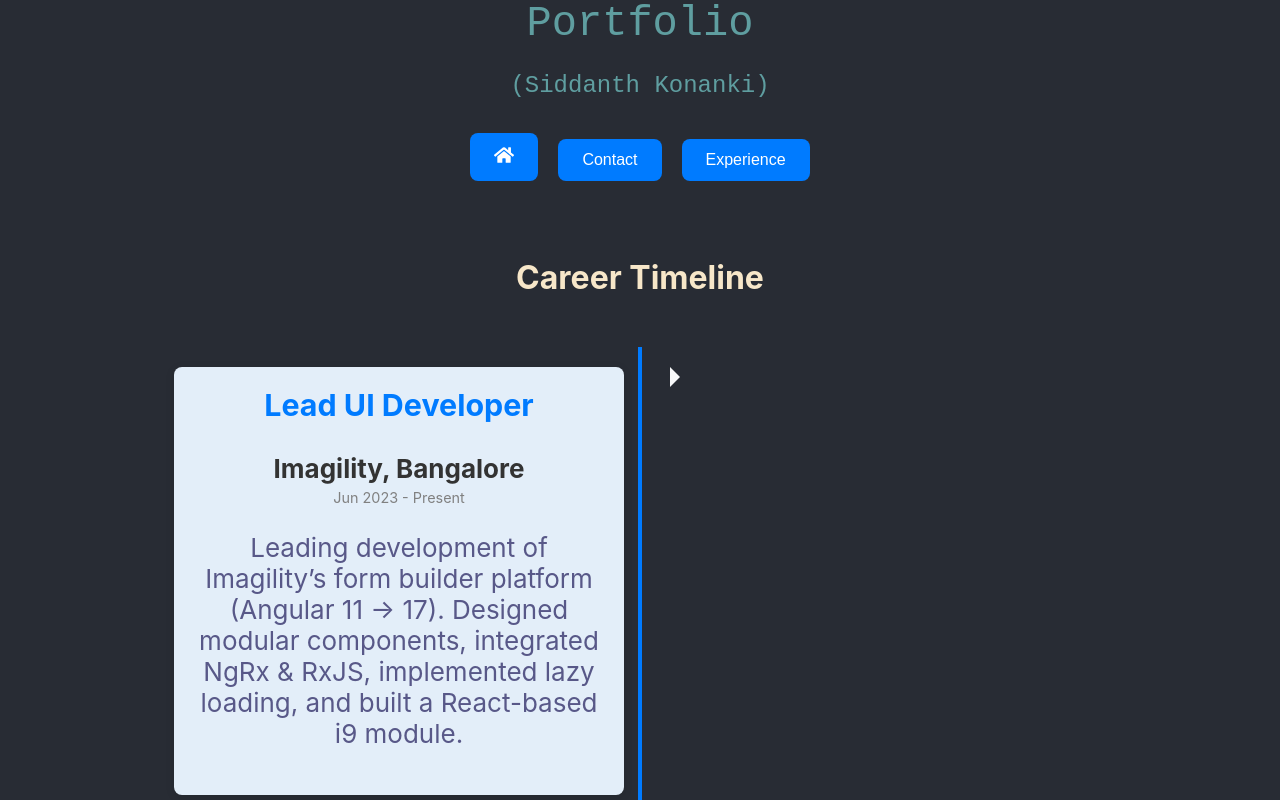
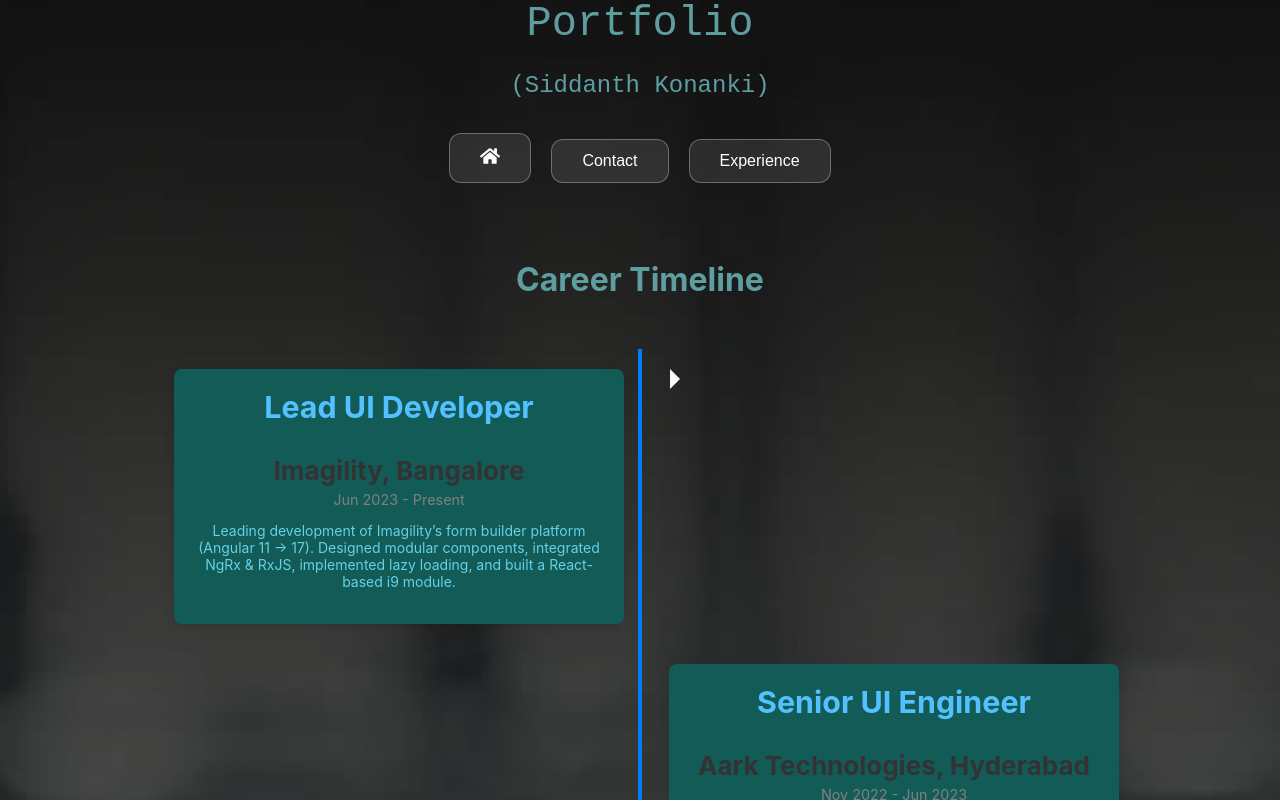
Before and after one commit to siddanth2920/portfolio-siddanth, a React (Create React App) app: page /timeline in a window 1280 px wide. Shown: the top 800 px of the page. Built offline with nearby package versions, Linux system fonts and the light colour scheme.

Commit message:
contact page and css

```diff
--- a/src/App.css
+++ b/src/App.css
@@ -1,4 +1,11 @@
+
 .App {
+  background-image: url('./assets/bgimg2.jpg');
+  background-size: cover;          /* makes image cover entire area */
+  background-position: center;     /* centers the image */
+  background-repeat: no-repeat;    /* prevents tiling */
+  min-height: 100vh;               /* ensures full viewport height */
+  color: white;                    /* optional, if text should be visible */
   text-align: center;
 }
 
@@ -14,7 +21,7 @@
 }
 
 .App-header {
-  background-color: #282c34;
+  /* background-color: #282c34; */
   min-height: 100vh;
   display: flex;
   flex-direction: column;
--- a/src/components/Contact.jsx
+++ b/src/components/Contact.jsx
@@ -1,9 +1,20 @@
-import React from "react";
+import React, { useEffect, useState } from "react";
 import { useNavigate  } from "react-router-dom";
 import { FaHome } from "react-icons/fa";
+import { getContactData } from "../services/apiService";
 
 export default function Contact() {
     const navigate = useNavigate();
+    const [contact, setContact] = useState(null);
+    const [loading, setLoading] = useState(true);
+
+    useEffect(() => {
+      getContactData().then((data) =>{
+       setContact(data);
+       setLoading(false);
+      })
+    })
+    if(loading) return "<p>loading..</p>";
     return (
     <div>
     <div className="button-group">
@@ -11,6 +22,10 @@ export default function Contact() {
     <button onClick={() => navigate("/timeline")}>Timeline</button>
     <button onClick={() => navigate("/experience")}>Experience</button>
   </div>
-    <p>My Contact</p>
+  <div className="contact-container">
+    <p style={{color: "#5f9ea0"}}>Phone: {contact?.phone}</p>
+    <p style={{color: "#5f9ea0"}}>Email: {contact?.email}</p>
+    <p style={{color: "#5f9ea0"}}>Linkedin: {contact?.linkedin}</p>
+    </div>
   </div>)
 }
--- a/src/components/Timeline.css
+++ b/src/components/Timeline.css
@@ -8,7 +8,7 @@
     text-align: center;
     margin-bottom: 50px;
     font-size: 2rem;
-    color: #f7e7c9;
+    color: #5f9ea0;
   }
 
   .timeline {
@@ -43,7 +43,7 @@
 
   .timeline-content {
     padding: 20px;
-    background-color: #e3eef9;
+    background-color: #125b57;
     position: relative;
     right: 36px;
     border-radius: 8px;
@@ -52,7 +52,7 @@
 
   .timeline-content h3 {
     margin-top: 0;
-    color: #007bff;
+    color: #53c1ff;
   }
 
   .timeline-content h4 {
--- a/src/components/Timeline.js
+++ b/src/components/Timeline.js
@@ -35,7 +35,7 @@ import { FaHome } from "react-icons/fa";
               <h3>{item.title}</h3>
               <h4>{item.company}</h4>
               <span className="timeline-duration">{item.duration}</span>
-              <p style={{color:"#585888" }}>{item.description}</p>
+              <p style={{color:"#64d2e6", fontSize: "14px" }}>{item.description}</p>
             </div>
           </div>
         ))}
--- a/src/pages/Home.css
+++ b/src/pages/Home.css
@@ -5,7 +5,7 @@
   .home-container > h1 {
     color: #136868;
   }
-  .button-group button {
+  /* .button-group button {
     margin: 10px;
     padding: 12px 24px;
     font-size: 16px;
@@ -14,8 +14,26 @@
     background-color: #007bff;
     color: white;
     border: none;
-  }
+  } */
 
   .button-group button:hover {
     background-color: #0056b3;
   }
+  .button-group button {
+    margin: 10px;
+    padding: 12px 30px;
+    border: 1px solid rgba(255, 255, 255, 0.3);
+    border-radius: 12px;
+    background: rgba(255, 255, 255, 0.1);
+    backdrop-filter: blur(10px);
+    color: white;
+    font-size: 16px;
+    font-weight: 500;
+    cursor: pointer;
+    transition: all 0.3s ease;
+  }
+
+  .button-group button:hover {
+    background: rgba(255, 255, 255, 0.3);
+    transform: translateY(-2px);
+  }
--- a/src/pages/Home.js
+++ b/src/pages/Home.js
@@ -24,7 +24,7 @@ function Home() {
       </div>
       <h1>Senior Frontend Engineer</h1>
       {loading ? (<p>loading...</p>) :
-        (<p style={{fontSize: "16px", width:"832px", color:"#04b2b1"}}>{homeData?.description}</p>)}
+        (<p style={{fontSize: "18px", width:"832px", color:"rgb(103 255 254 / 89%)", fontFamily: "fangsong"}}>{homeData?.description}</p>)}
     </div>
   );
 }
--- a/src/services/apiService.js
+++ b/src/services/apiService.js
@@ -75,3 +75,16 @@ export function getTimelineData() {
     }, 800);
   });
 }
+
+
+export function getContactData(){
+  return new Promise((resolve) => {
+    setTimeout(() => {
+      resolve({
+        phone: '+91-9014362151',
+        email: 'konankisiddanth@gmail.com',
+        linkedin: 'https://www.linkedin.com/in/siddanth-k-101079111/'
+      });
+    }, 100)
+  })
+}
```
Also changed, not shown: src/assets/bgimg1.avif (added), src/assets/bgimg2.jpg (added).
